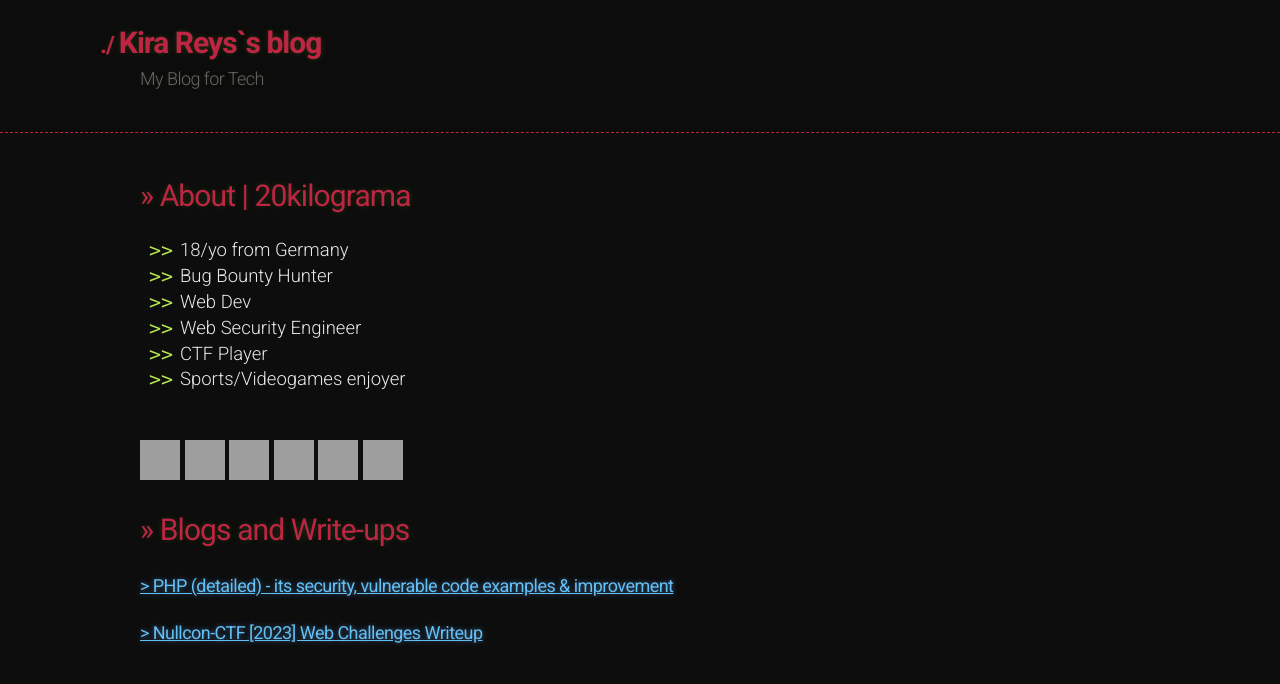
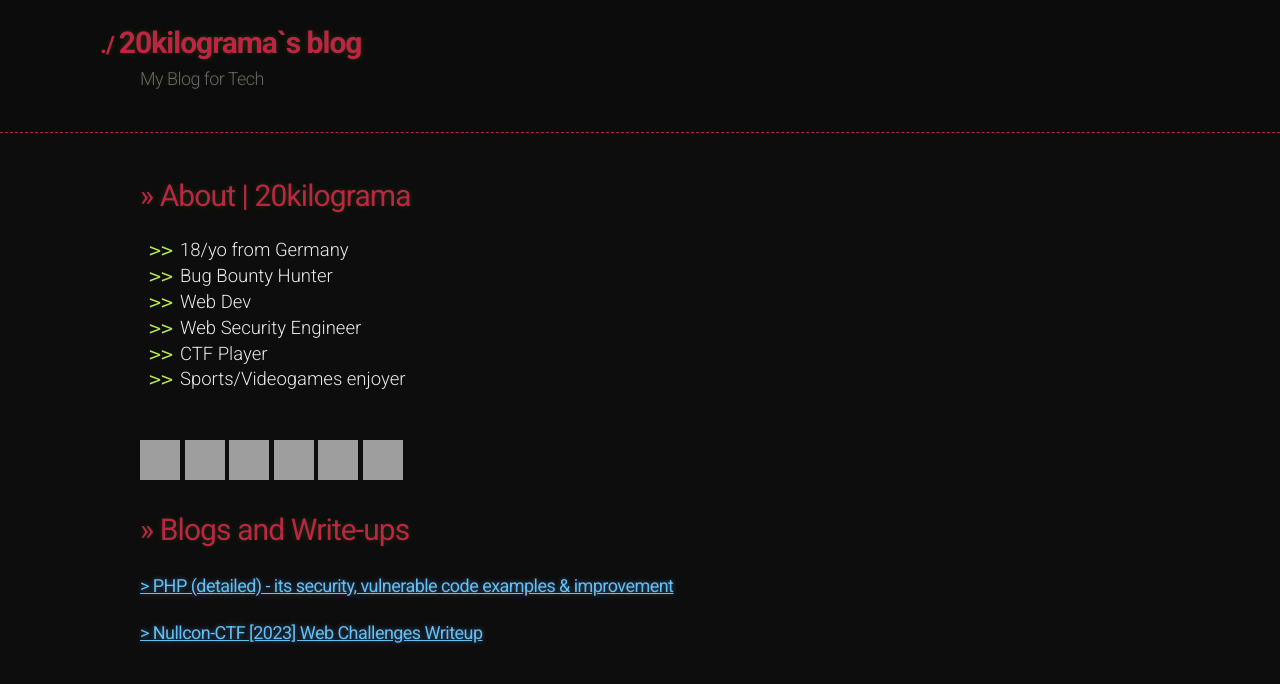
Before and after one commit to 20kilograma/blog, a Jekyll site: the page built from index.md, in a window 1280 px wide, cut to the strip 0-684 px from the top of the page. Built offline with Jekyll 4.4.1, drawn with Linux system fonts in a browser that asks for light colours; nearby versions of some CDN libraries; some web fonts are replaced; our own code applies the rules of GitHub Pages for plain Markdown files; grey boxes are pictures that could not be loaded.

Commit message:
Update _config.yml

```diff
--- a/_config.yml
+++ b/_config.yml
@@ -1,4 +1,4 @@
-title: Kira Reys`s blog
+title: 20kilograma`s blog
 description: My Blog for Tech
 show_downloads: false
 google_analytics:
```
